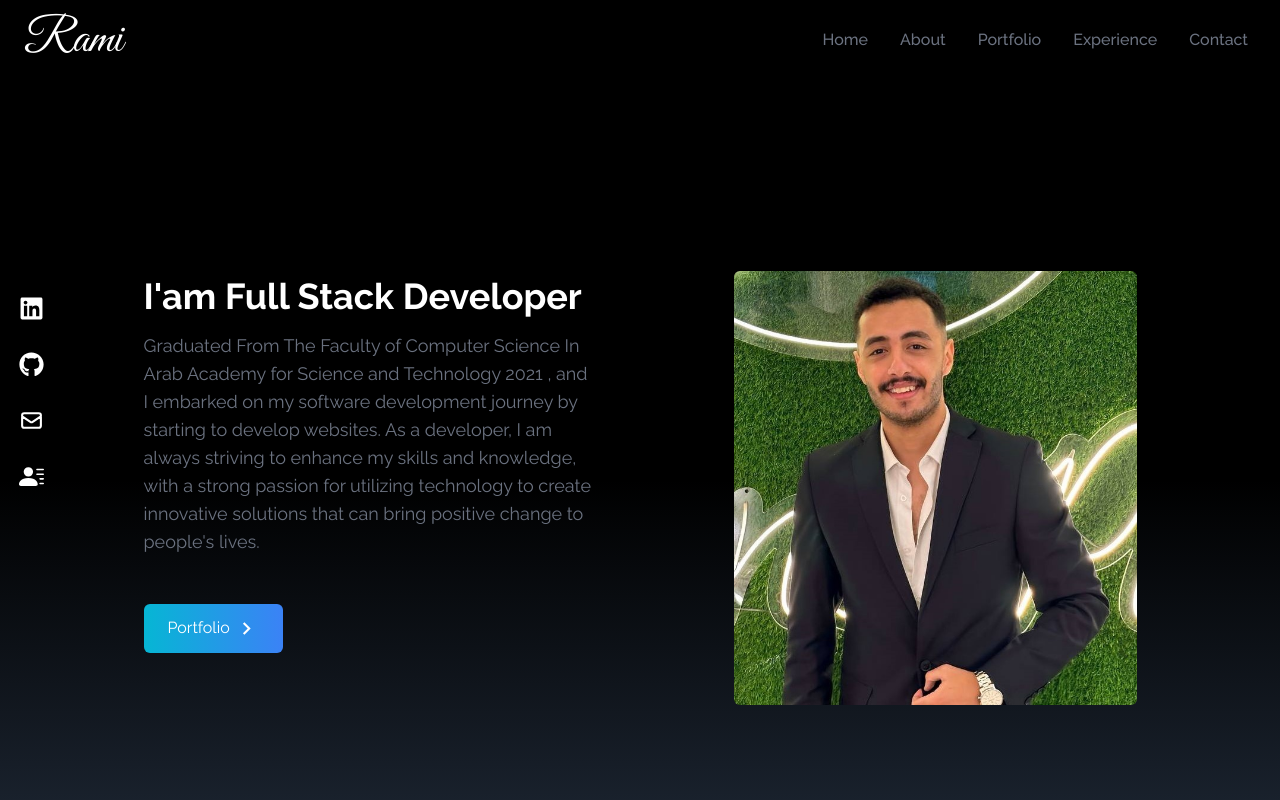
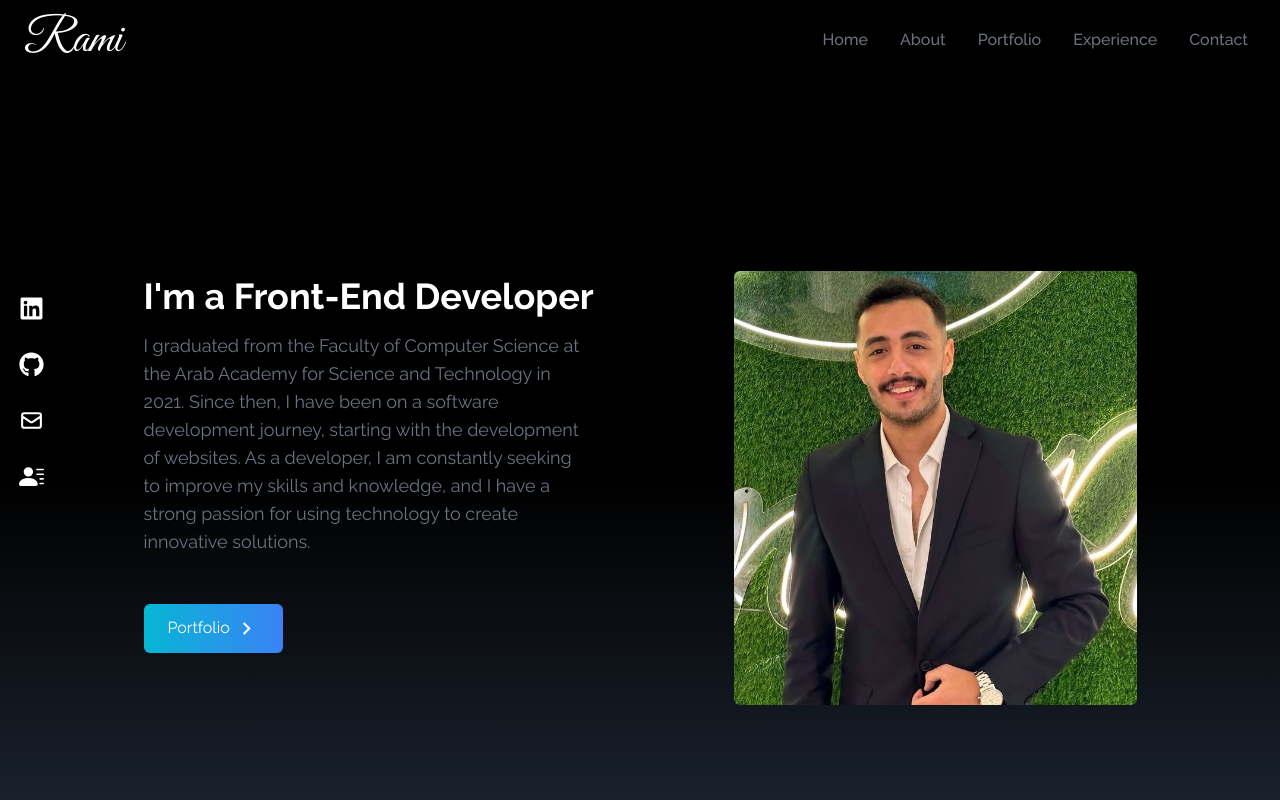
Before and after one commit to RamiCoding404/Portfolio_Website, a React (Create React App) app: page / in a window 1280 px wide. Shown: the top 800 px of the page. Built offline with nearby package versions, Linux system fonts and the light colour scheme.

Commit message:
Edit_text

```diff
--- a/src/components/Home.jsx
+++ b/src/components/Home.jsx
@@ -10,15 +10,15 @@ const Home = () => {
       <div className="max-w-screen-lg  mx-auto flex flex-col items-center justify-center h-full px-4    md:flex-row sm:flex-row ">
         <div className="flex flex-col justify-center h-full w-full  ">
           <h2 className="text-2xl sm:text-2xl md:text-4xl font-bold text-white">
-            I'am Full Stack Developer
+            I'm a Front-End Developer
           </h2>
           <p className="text-gray-500 py-4  max-w-md text-md sm:text-sm md:text-lg">
-            Graduated From The Faculty of Computer Science In Arab Academy for
-            Science and Technology 2021 , and I embarked on my software
-            development journey by starting to develop websites. As a developer,
-            I am always striving to enhance my skills and knowledge, with a
-            strong passion for utilizing technology to create innovative
-            solutions that can bring positive change to people's lives.
+            I graduated from the Faculty of Computer Science at the Arab Academy
+            for Science and Technology in 2021. Since then, I have been on a
+            software development journey, starting with the development of
+            websites. As a developer, I am constantly seeking to improve my
+            skills and knowledge, and I have a strong passion for using
+            technology to create innovative solutions.
           </p>
 
           <div className="py-6">
```
